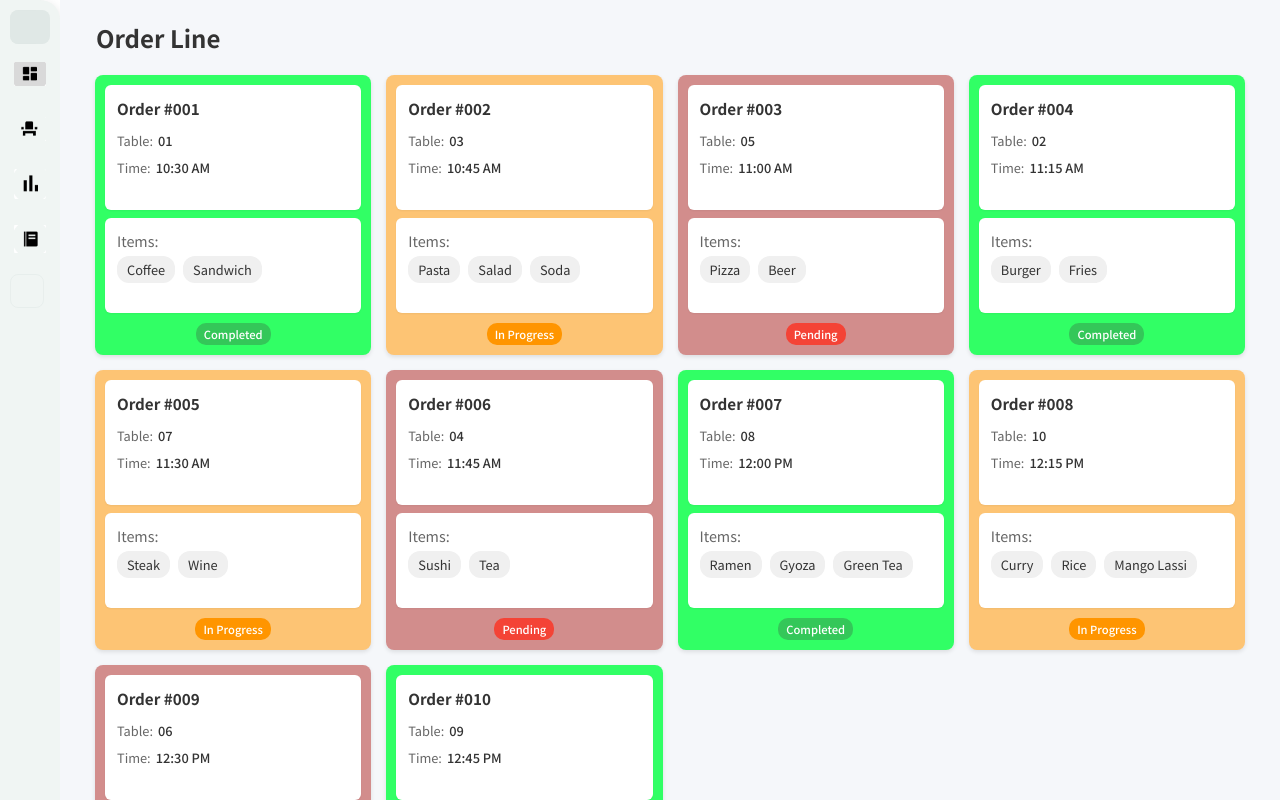
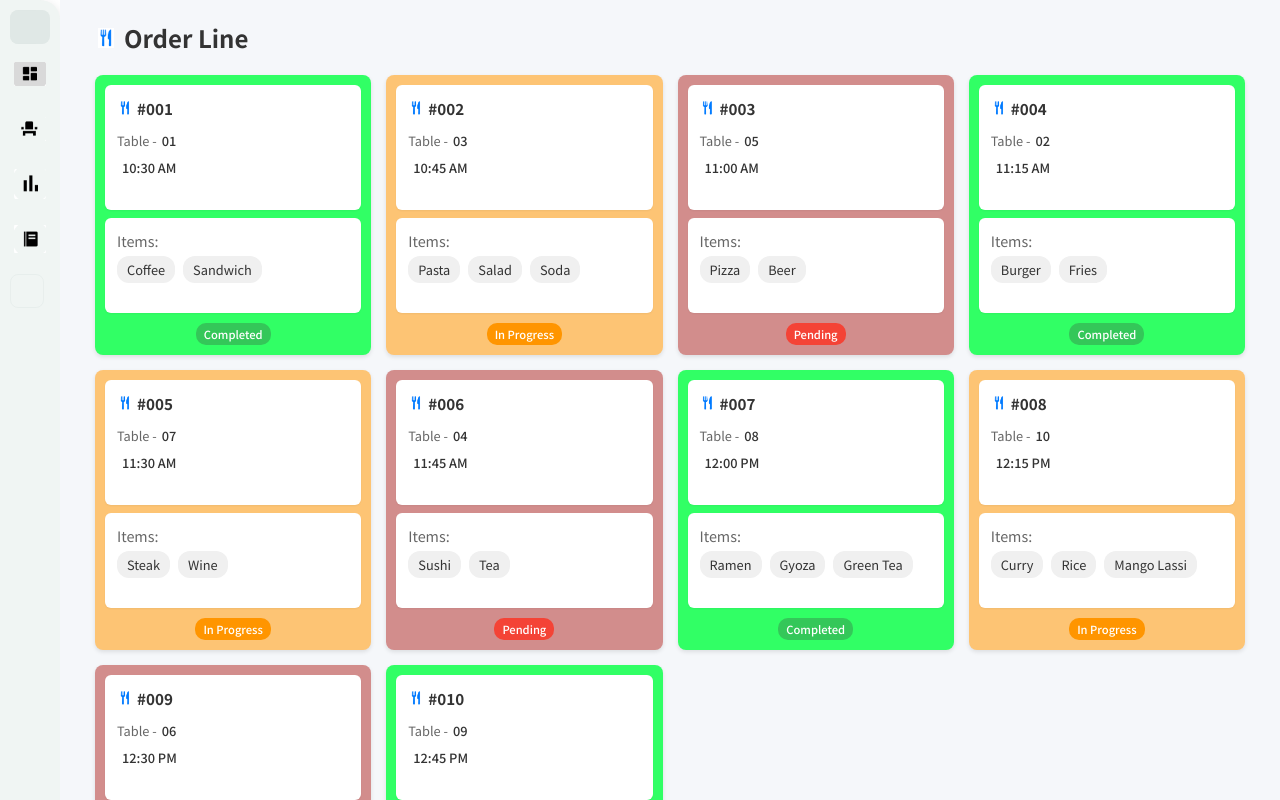
Before and after one commit to RaqeebKhn/CafeRestApp, a React (Vite) app in the folder Frontend/CafeRestApp/: page /3 in a window 1280 px wide. Built offline with nearby package versions, Linux system fonts and the light colour scheme.

Commit message:
orderline tentative 2

```diff
--- a/Frontend/CafeRestApp/src/components/Orderline.css
+++ b/Frontend/CafeRestApp/src/components/Orderline.css
@@ -1,4 +1,3 @@
-/* OrderLine.css */
 .orderline-container {
   padding: 0;
   height: 100vh;
@@ -15,9 +14,17 @@
   font-size: 1.5rem;
   color: #333;
   margin: 0;
+  display: flex;
+  align-items: center;
 }
 
-/* Orders List */
+.fork-icon {
+  width: 20px;
+  height: 20px;
+  margin-right: 8px;
+  object-fit: contain;
+}
+
 .orders-list {
   display: grid;
   grid-template-columns: repeat(auto-fill, minmax(250px, 1fr));
@@ -77,6 +84,14 @@
   font-size: 0.95rem;
   font-weight: 600;
   color: #333;
+  display: flex;
+  align-items: center;
+}
+
+.order-id .fork-icon {
+  width: 16px;
+  height: 16px;
+  margin-right: 4px;
 }
 
 .order-status {
--- a/Frontend/CafeRestApp/src/components/Orderline.jsx
+++ b/Frontend/CafeRestApp/src/components/Orderline.jsx
@@ -1,5 +1,6 @@
 import React, { useState } from 'react';
 import './OrderLine.css';
+import forkIcon from '../assets/fork.png';
 
 const OrderLine = () => {
   const [orders, setOrders] = useState([
@@ -32,7 +33,7 @@ const OrderLine = () => {
   return (
     <div className="orderline-container">
       <div className="orderline-header">
-        <h2>Order Line</h2>
+        <h2><img src={forkIcon} alt="Fork" className="fork-icon" /> Order Line</h2>
       </div>
 
       <div className="orders-list">
@@ -47,16 +48,19 @@ const OrderLine = () => {
             >
               <div className="order-top-box">
                 <div className="order-header">
-                  <div className="order-id">Order #{order.id}</div>
+                  <div className="order-id">
+                    <img src={forkIcon} alt="Fork" className="fork-icon" />
+                    <span>#{order.id}</span>
+                  </div>
                 </div>
 
                 <div className="order-details">
                   <div className="detail-item">
-                    <span className="detail-label">Table:</span>
+                    <span className="detail-label">Table -</span>
                     <span className="detail-value">{order.table}</span>
                   </div>
                   <div className="detail-item">
-                    <span className="detail-label">Time:</span>
+                    <span className="detail-label"></span>
                     <span className="detail-value">{order.time}</span>
                   </div>
                 </div>
```
